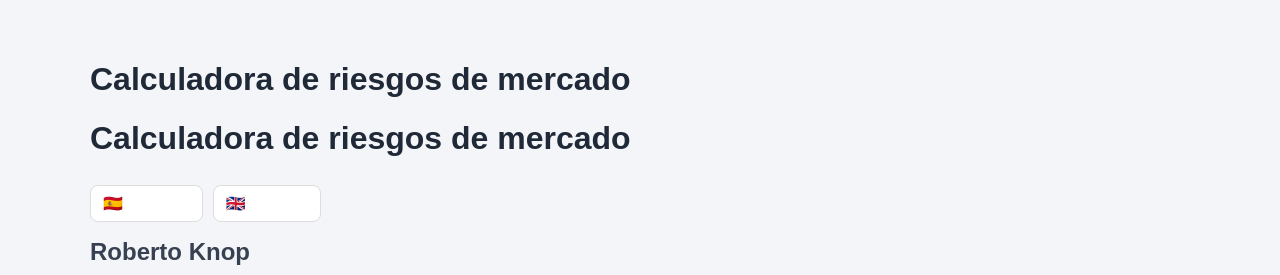
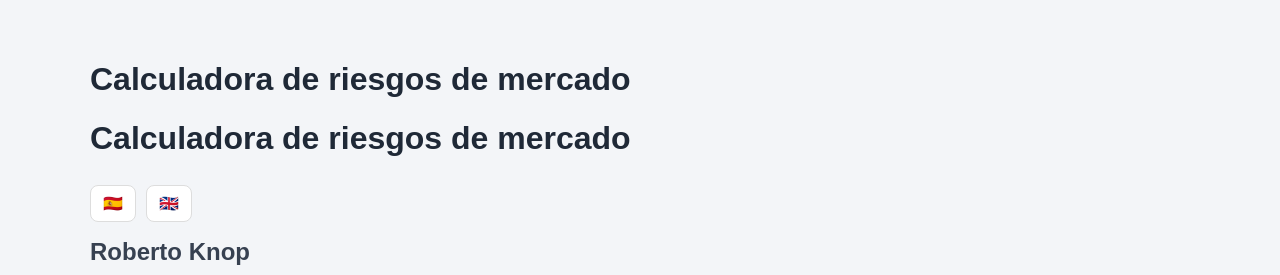
Before and after one commit to rknopmus/var-web-app, a Next.js app: page / in a window 1280 px wide. Shown: the top 275 px of the page. Built offline with nearby package versions, Linux system fonts and the light colour scheme.

Commit message:
Update index.js

```diff
--- a/pages/index.js
+++ b/pages/index.js
@@ -195,8 +195,8 @@ const t = {
     <h1>{t[lang].title}</h1>
 
 <div className="languageSelector">
-  <button onClick={() => setLang("es")}>🇪🇸 Español</button>
-  <button onClick={() => setLang("en")}>🇬🇧 English</button>
+  <button onClick={() => setLang("es")}>🇪🇸</button>
+  <button onClick={() => setLang("en")}>🇬🇧</button>
 </div>
       <h2>Roberto Knop</h2>
       <h3>(para modelos de valoracion = precio x cantidad)</h3>
```
